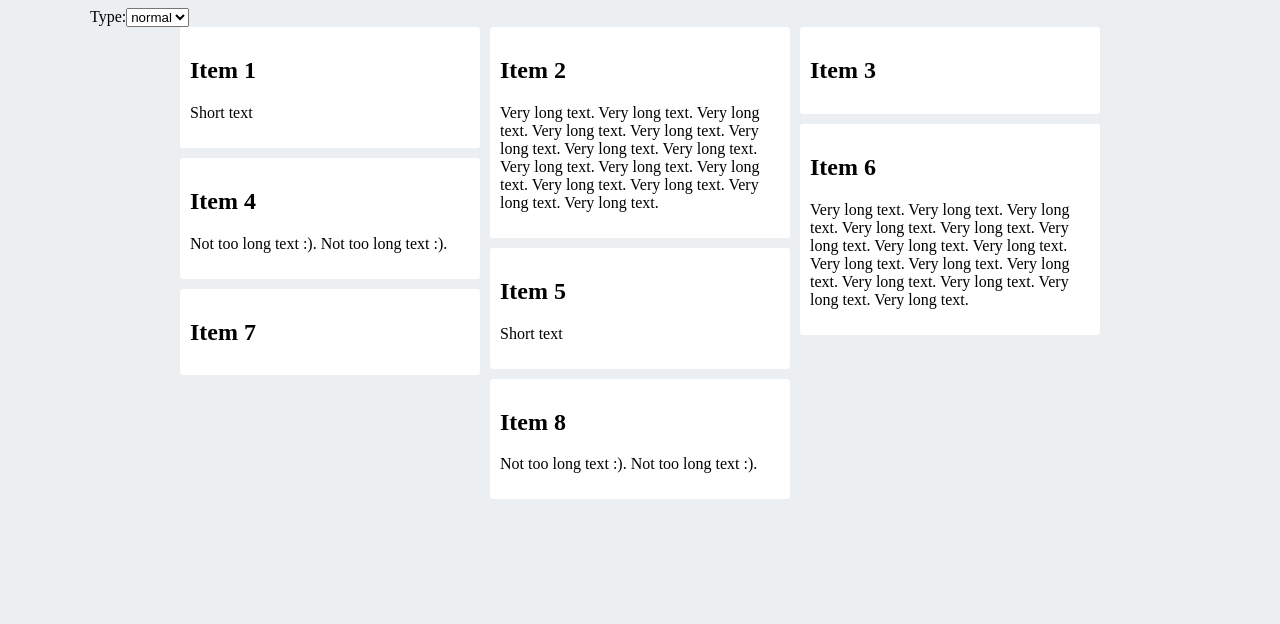
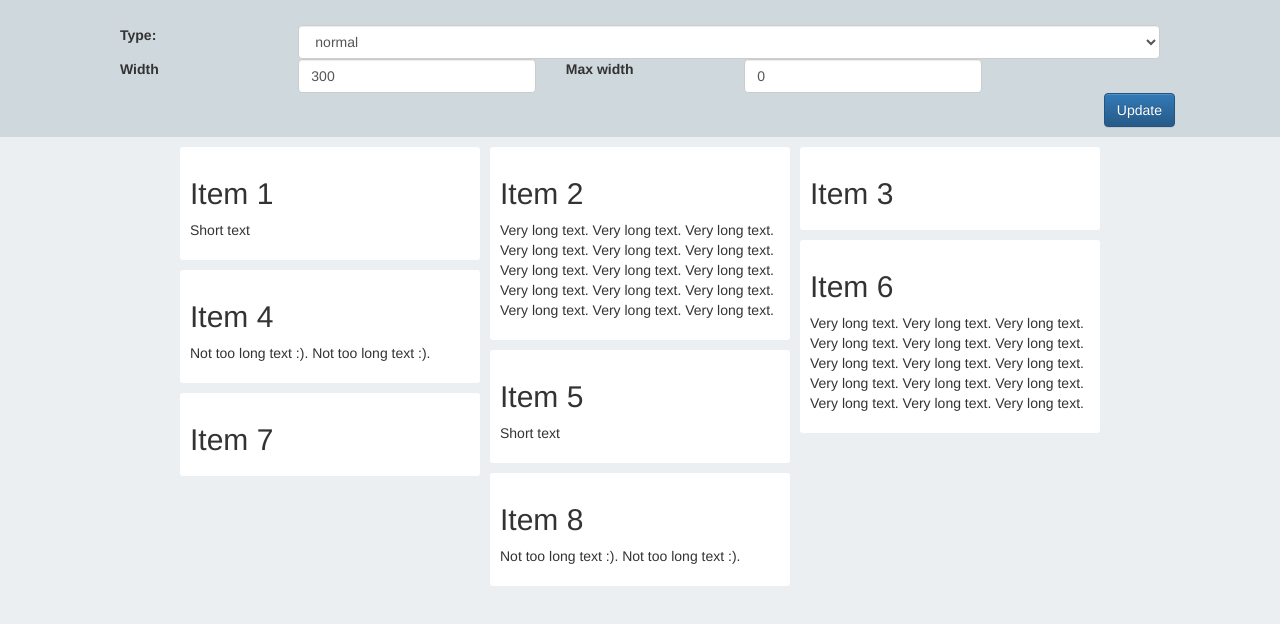
Before and after one commit to pralatto/jquery-in4m-tiles, a plain HTML site: page demo/index.html in a window 1280 px wide. Drawn offline with nearby package versions, Linux system fonts and the light colour scheme.

Commit message:
maxwidth better support

```diff
--- a/demo/css/demo.css
+++ b/demo/css/demo.css
@@ -13,3 +13,8 @@ body {
     border-radius: 3px;
     padding: 10px;
 }
+#form {
+    padding: 10px;
+    background: #CFD8DC;
+    margin-bottom: 10px;
+}
--- a/demo/index.html
+++ b/demo/index.html
@@ -3,20 +3,45 @@
 <head>
     <meta charset="UTF-8">
     <title>in4m jquery tiles demo</title>
+
     <script src="js/jquery.min.js"></script>
     <script src="../src/jquery.tiles.js"></script>
+    <link rel="stylesheet" href="https://maxcdn.bootstrapcdn.com/bootstrap/3.3.7/css/bootstrap.min.css" integrity="sha384-BVYiiSIFeK1dGmJRAkycuHAHRg32OmUcww7on3RYdg4Va+PmSTsz/K68vbdEjh4u" crossorigin="anonymous">
+    <link rel="stylesheet" href="https://maxcdn.bootstrapcdn.com/bootstrap/3.3.7/css/bootstrap-theme.min.css" integrity="sha384-rHyoN1iRsVXV4nD0JutlnGaslCJuC7uwjduW9SVrLvRYooPp2bWYgmgJQIXwl/Sp" crossorigin="anonymous">
     <link rel="stylesheet" href="../src/jquery.tiles.css"/>
     <link rel="stylesheet" href="css/demo.css"/>
 </head>
 <body>
+<div id="form">
 <div class="container">
     <form>
-        <label for="type">Type:</label><select id="type" name="type">
-        <option>normal</option>
-        <option>fill</option>
-        <option>grid</option>
-    </select>
+        <div class="form-group">
+            <label for="type" class="col-sm-2 control-label">Type:</label>
+            <div class="col-sm-10">
+                <select id="type" name="type" class="form-control">
+                    <option>normal</option>
+                    <option>fill</option>
+                    <option>grid</option>
+                </select>
+            </div>
+        </div>
+        <div class="form-group">
+            <label for="width" class="col-sm-2 control-label">Width</label>
+            <div class="col-sm-3">
+                <input id="width" type="number" value="300" class="form-control"/>
+            </div>
+            <label for="maxWidth" class="col-sm-2 control-label">Max width</label>
+            <div class="col-sm-3">
+                <input id="maxWidth" type="number" value="0" class="form-control"/>
+            </div>
+        </div>
+        <div class="clearfix"></div>
+        <button type="button" onclick="showTiles()" class="btn btn-primary pull-right">Update</button>
+        <div class="clearfix"></div>
     </form>
+    </div>
+</div>
+    <div class="container">
     <section id="demo-list">
         <div class="item"><h2>Item 1</h2>
             <p>Short text</p></div>
@@ -41,16 +66,16 @@
 
 <script>
     var type = $("#type");
-    $("#demo-list").in4mTILES({
-        width: 300,
-        type: type.val()
-    });
-    type.on("change", function(){
-        $("#demo-list").in4mTILES({
-            width: 300,
+    var showTiles = function() {
+        var settings = {
+            width: parseInt($("#width").val()),
+            maxWidth: parseInt($("#maxWidth").val()),
             type: type.val()
-        });
-    });
+        };
+        $("#demo-list").in4mTILES(settings);
+        console.log(settings);
+    };
+    showTiles();
 </script>
 </body>
 </html>
--- a/src/jquery.tiles.css
+++ b/src/jquery.tiles.css
@@ -1,8 +1,8 @@
 .in4m-tiles .item {
-    -webkit-transition: top 1s ease, left 0.5s ease, opacity 1s ease;
-    -moz-transition: top 1s ease, left 0.5s ease, opacity 1s ease;
-    -o-transition: top 1s ease, left 0.5s ease, opacity 1s ease;
-    transition: top 1s ease, left 0.5s ease, opacity 1s ease;
+    -webkit-transition: top 0.5s ease, left 0.25s ease, opacity .5s ease;
+    -moz-transition: top 0.5s ease, left 0.25s ease, opacity .5s ease;
+    -o-transition: top 0.5s ease, left 0.25s ease, opacity .5s ease;
+    transition: top 0.5s ease, left 0.25s ease, opacity .5s ease;
     position: relative;
     -webkit-box-sizing: border-box;
     -moz-box-sizing: border-box;
```
Also changed, not shown: src/jquery.tiles.js.
